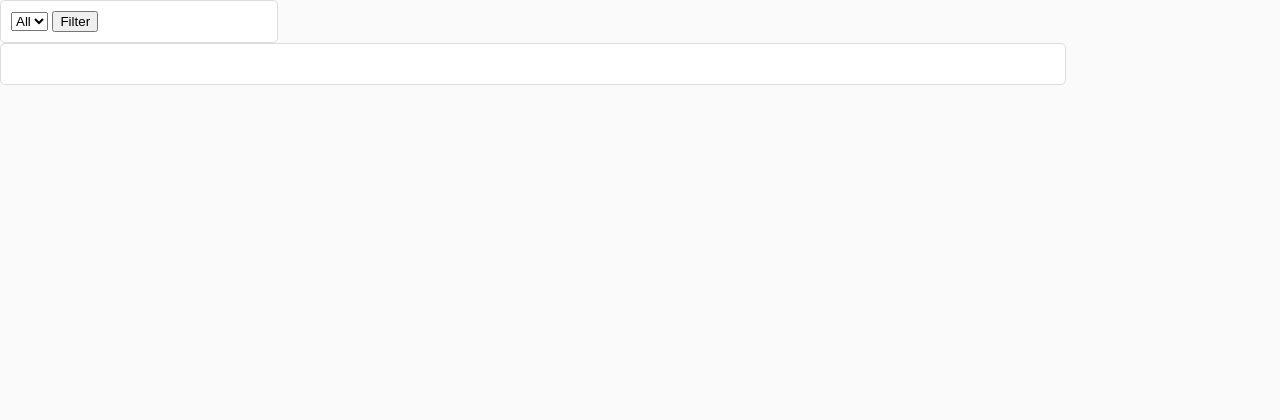
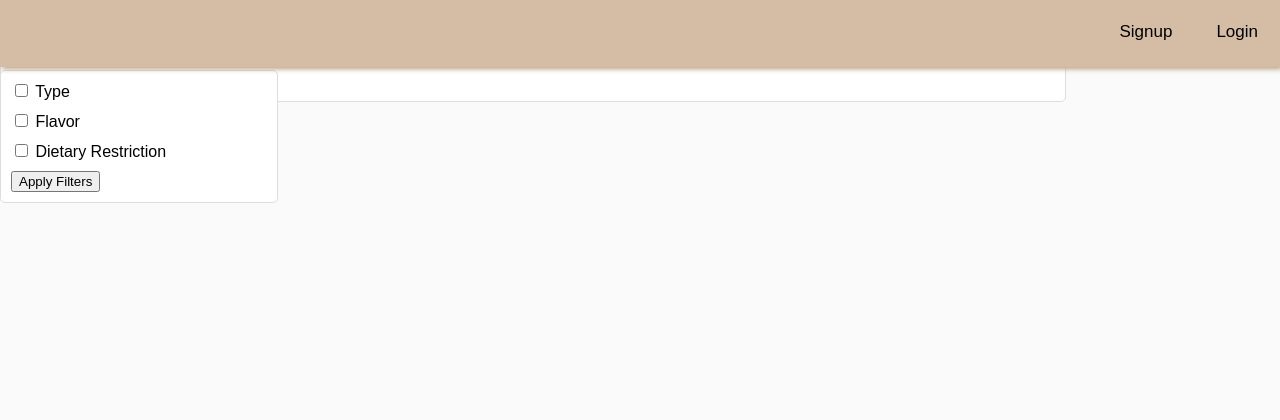
Before and after one commit to tztian/bakemates, a Flask app: page /listings in a window 1280 px wide. Shown: the top 420 px of the page. Before the commit the page ends 85 px from the top, so only its background shows below. Run offline with Flask 3, Linux system fonts and the light colour scheme.

Commit message:
worked on landing page filters and nav bar. need to check if items works and if the filters work. also want to add name/logo to the nav bar

```diff
--- a/app.py
+++ b/app.py
@@ -18,10 +18,8 @@ def search():
 
 @app.route('/listings')
 def listings():
-    global user_location
-    #get items by location and cateory from databases
-    # return render_template('listings.html', items=items, categories=categories)
-    return render_template('listings.html', location=user_location)
+    # get items from database
+    return render_template('listings.html')
 
 @app.route('/filter', methods=['POST'])
 def filter_items():
@@ -30,7 +28,7 @@ def filter_items():
         return redirect('/listings')
     else:
         # get items filtered by category from database
-        return render_template('listings.html', items=filtered_items)
+        return render_template('listings.html')
 
 if __name__ == "__main__":
     app.run(debug=True)
--- a/static/style.css
+++ b/static/style.css
@@ -24,7 +24,7 @@ body, html {
 }
 
 
-/* Styles for the login and sign up buttons */
+/* Styles for the login and sign up buttons on landing */
 .nav-item {
     color: rgb(0, 0, 0);
     text-decoration: none;
@@ -47,28 +47,15 @@ body, html {
 }
 
 .signup-btn {
-    right: 11%; /* Adjust right position for signup button */
+    right: 11%;
 }
 .login-btn {
-    right: 5%; /* Adjust right position for login button */
+    right: 5%;
 }
 
 .container img{
     width: 100%
 }
-
-/* Styles for the search button
-button {
-    padding: 10px;
-    font-size: 14px;
-    cursor: pointer;
-}
-
-*{
-    padding: 0;
-    margin: 0;
-    box-sizing: border-box;
-} */
 
 .container .title{
     position: absolute;
@@ -153,27 +140,57 @@ button {
 
 
 /******LISTINGS PAGE******/
-/* Styles for the filters container */
-.filters {
-    width: 20%;
-    background-color: #fff;
-    padding: 10px;
-    border: 1px solid #ddd;
-    border-radius: 5px;
-    margin-right: 20px;
-    display: flex;
-    flex-direction: column;
+
+/******NAVIGATION BAR******/
+/* Navigation bar styles */
+#listings-nav {
+    background-color: rgb(213, 189, 165);
+    overflow: hidden;
+    position: fixed;
+    display: block;
+    top: 0%;
+    left: 0%;
+    right: 0%;
+    transition: top 0.4s;
+    box-shadow: 2px 2px 5px rgb(186, 159, 131);
+    z-index: 1;
 }
 
-/* Styles for each filter item */
-.filter-item {
-    margin-bottom: 10px;
+.listings-nav-item {
+    color: #000000;
+    float: right;
+    display: block;
+    text-align: center;
+    padding: 22px;
+    text-decoration: none;
+    font-size: 17px;
+    font-weight: 500;
+}
+
+.listings-nav-item:hover {
+    background-color: rgb(213, 189, 165);
+    color: #000000;
+    transition: 0.5s;
+}
+
+.listings-nav-item:hover:after {
+    transform: scaleX(1);
+}
+
+.listings-nav-item::after {
+    display: block;
+    content: '';
+    border-bottom: solid 3px #f387ff;
+    transform: scaleX(0);
+    transition: 350ms ease-in-out;
+    transform-origin: 0% 50%;
 }
 
 /* Styles for the listings container */
 .listings-container {
     width: 80%;
     background-color: #fff;
+    margin-top: 60px;
     padding: 20px;
     border: 1px solid #ddd;
     border-radius: 5px;
@@ -181,7 +198,7 @@ button {
     flex-wrap: wrap;
     justify-content: flex-start;
 }
-
+/**********ITEM BOXES**********/
 /* Item box styles */
 .item-box {
     width: calc(33.33% - 20px);
@@ -215,24 +232,43 @@ button {
     margin: 5px 0;
 }
 
-/* REALLY AWFUL COLORS JUST TO SEE WHATS WHAT */
-/* Navigation bar styles */
-#full_nav {
-    background-color: rgb(54, 54, 176);
-    overflow: hidden;
-    position: fixed;
+/**********FILTERS**********/
+/* Styles for the filters container */
+.filters {
+    width: 20%;
+    background-color: #fff;
+    padding: 10px;
+    border: 1px solid #ddd;
+    border-radius: 5px;
+    margin-right: 20px;
     display: flex;
-    justify-content: space-between;
-    align-items: center;
-    top: 0;
-    left: 0;
-    right: 0;
-    transition: top 0.4s;
-    box-shadow: 2px 2px 5px rgb(237, 160, 241);
-    z-index: 1;
+    flex-direction: column;
+    position: fixed; /* Set the position to fixed */
+    top: 70px; /* Adjust the top position to make it below the navigation bar */
+    left: 0; /* Align it to the left side of the page */
 }
 
-/* Styles for the navigation buttons container */
-.full-nav-buttons {
-    display: flex;
+/* Styles for each filter item */
+.filter-item {
+    margin-bottom: 10px;
 }
+/* Styles for the dropdown labels */
+.dropdown-label {
+    cursor: pointer;
+}
+
+/* Styles for the dropdown content */
+.dropdown-content {
+    display: none;
+    position: absolute;
+    background-color: #fff;
+    border: 1px solid #ddd;
+    border-radius: 5px;
+    padding: 5px;
+    margin-top: 5px;
+}
+
+/* Show the dropdown content when the checkbox is checked */
+.filter-item input[type="checkbox"]:checked + .dropdown-label + .dropdown-content {
+    display: block;
+}
--- a/templates/landing.html
+++ b/templates/landing.html
@@ -30,8 +30,6 @@
                 <button type="submit" class="search-btn"><i class="fas fa-search"></i></button>
             </form>
         </div>
-
-
     </div>
 </body>
 </html>
--- a/templates/listings.html
+++ b/templates/listings.html
@@ -7,22 +7,51 @@
     <link rel="stylesheet" type="text/css" href="{{ url_for('static', filename='style.css') }}">
 </head>
 <body>
+    <!-- Navigation Bar -->
+    <div id="listings-nav">
+        <a href="login.html" class="listings-nav-item">Login</a>
+        <a href="signup.html" class="listings-nav-item">Signup</a>
+        <!-- Add more links/buttons as needed -->
+    </div>
+
     <!-- Filters Section -->
     <div class="filters">
-        <!-- Form for filtering items by category -->
+        <!-- Form for filtering items -->
         <form action="/filter" method="post">
-            <select name="category">
-                <!-- default to show all items -->
-                <option value="All">All</option>
-                <!-- Loop through categories and dynamically generate options -->
-                {% for category in categories %}
-                <option value="{{ category }}">{{ category }}</option>
-                {% endfor %}
-            </select>
-            <!-- Button to submit the form and apply the filter -->
-            <button type="apply">Filter</button>
+            <div class="filter-item">
+                <input type="checkbox" id="type-dropdown">
+                <label class="dropdown-label" for="type-dropdown">Type</label>
+                <div class="dropdown-content">
+                    <label><input type="checkbox" name="type" value="Cake"> Cake</label>
+                    <label><input type="checkbox" name="type" value="Cupcake"> Cupcake</label>
+                    <label><input type="checkbox" name="type" value="Cookie"> Cookie</label>
+                    <label><input type="checkbox" name="type" value="Cookie"> Pie</label>
+                    <!-- Add more options as needed -->
+                </div>
+            </div>
+            <div class="filter-item">
+                <input type="checkbox" id="flavor-dropdown">
+                <label class="dropdown-label" for="flavor-dropdown">Flavor</label>
+                <div class="dropdown-content">
+                    <label><input type="checkbox" name="flavor" value="Chocolate"> Chocolate</label>
+                    <label><input type="checkbox" name="flavor" value="Vanilla"> Vanilla</label>
+                    <label><input type="checkbox" name="flavor" value="Strawberry"> Fruit</label>
+                    <!-- Add more options as needed -->
+                </div>
+            </div>
+            <div class="filter-item">
+                <input type="checkbox" id="diet-dropdown">
+                <label class="dropdown-label" for="diet-dropdown">Dietary Restriction</label>
+                <div class="dropdown-content">
+                    <label><input type="checkbox" name="diet" value="GlutenF"> Gluten Free</label>
+                    <label><input type="checkbox" name="diet" value="Vegan"> Vegan</label>
+                    <!-- Add more options as needed -->
+                </div>
+            </div>
+          <button type="apply">Apply Filters</button>
         </form>
     </div>
+
 
     <!-- Listings Section -->
     <div class="listings-container">
```
